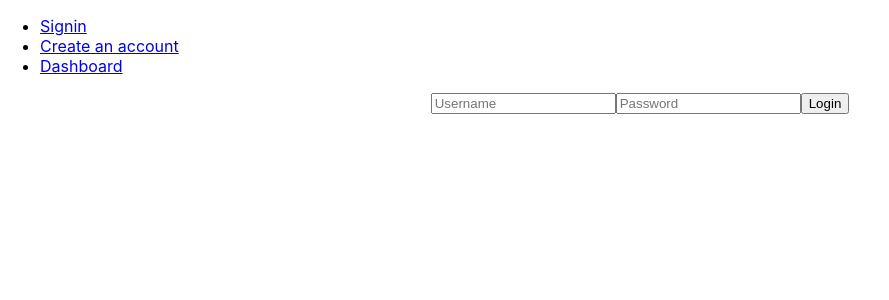
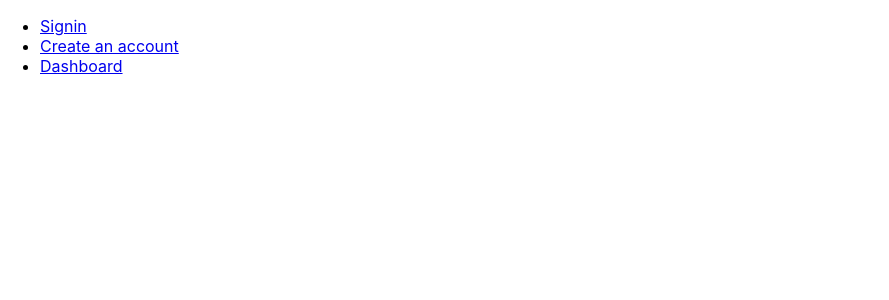
Before and after one commit to jcmcardama/slack-react, a React (Create React App) app: page / in a window 1280 px wide. Shown: the top 300 px of the page, without its empty margins (0-889 px from the left). Built offline with nearby package versions, Linux system fonts and the light colour scheme.

Commit message:
Display components user registration and log in

```diff
--- a/src/App.js
+++ b/src/App.js
@@ -1,14 +1,12 @@
-import './App.css';
-import {useState} from "react";
+import Login from './component/Login';
+import UserRegistration from './component/UserRegistration';
 import {
   BrowserRouter as Router,
   Switch,
   Route,
-  Link,
-  useRouteMatch,
-  useParams
+  Link
 } from "react-router-dom";
-import Login from './component/Login';
+import './App.css';
 
 // User Registration
 // -needs email
@@ -46,24 +44,6 @@ import Login from './component/Login';
 // Get all users owned channels
 // Recently DMs
 
-function Signin() {
-  return (
-    <></>
-  )
-}
-
-function CreateAccount() {
-  return (
-    <></>
-  )
-}
-
-function Dashboard() {
-  return (
-    <></>
-  )
-}
-
 function App() {
   return (
     <>
@@ -84,14 +64,11 @@ function App() {
         </nav>
       </div>
       <Switch>
-        <Route path="/get-started" component={CreateAccount} />
-        <Route path="/client" component={Dashboard} />
-        <Route path="/signin" component={Signin} />
+        <Route path="/get-started" component={UserRegistration} />
+        <Route path="/client" />
+        <Route path="/signin" component={Login} />
       </Switch>
     </Router>
-    <div className="App">
-      <Login />
-    </div>
     </>
   );
 }
```
